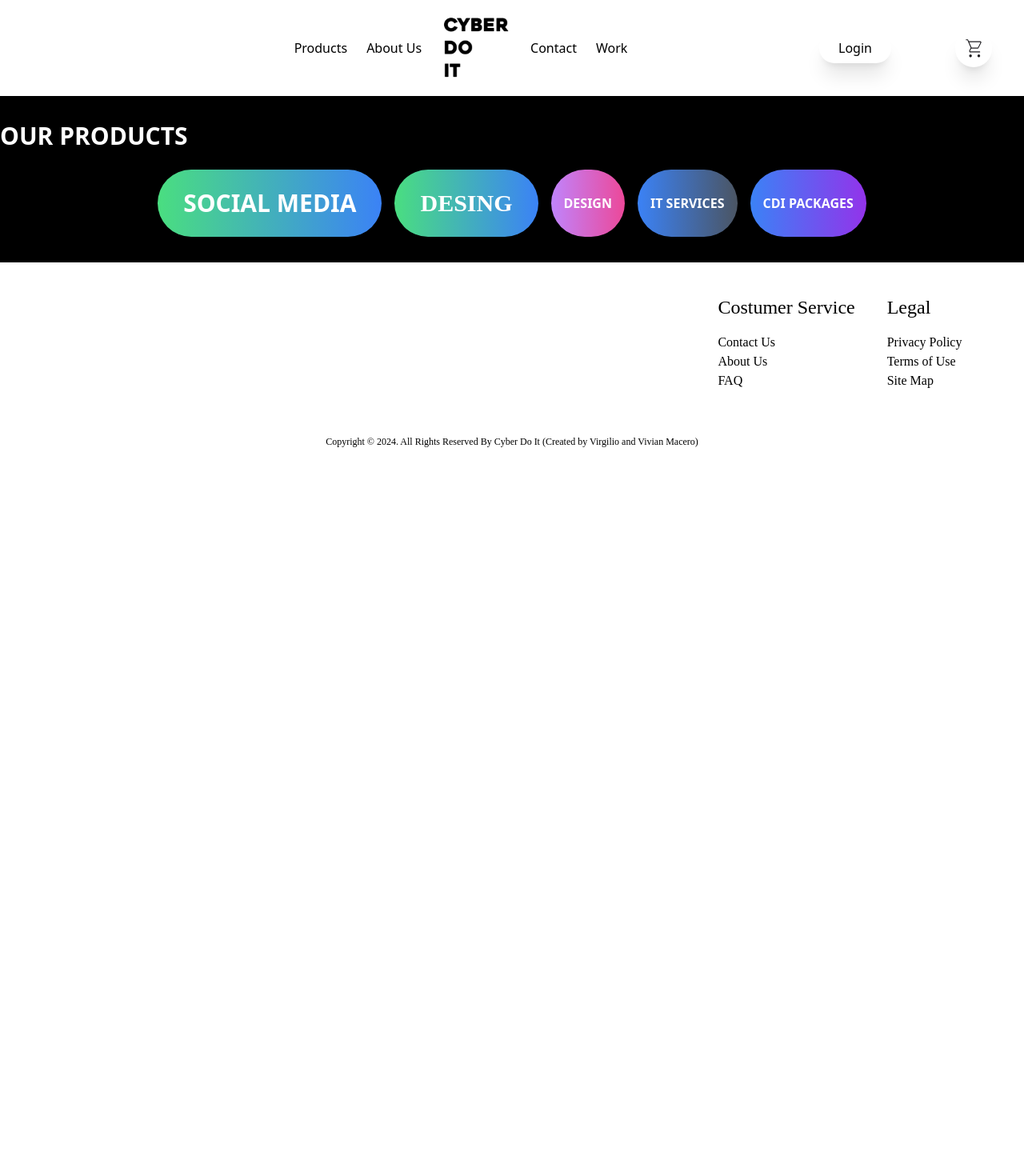
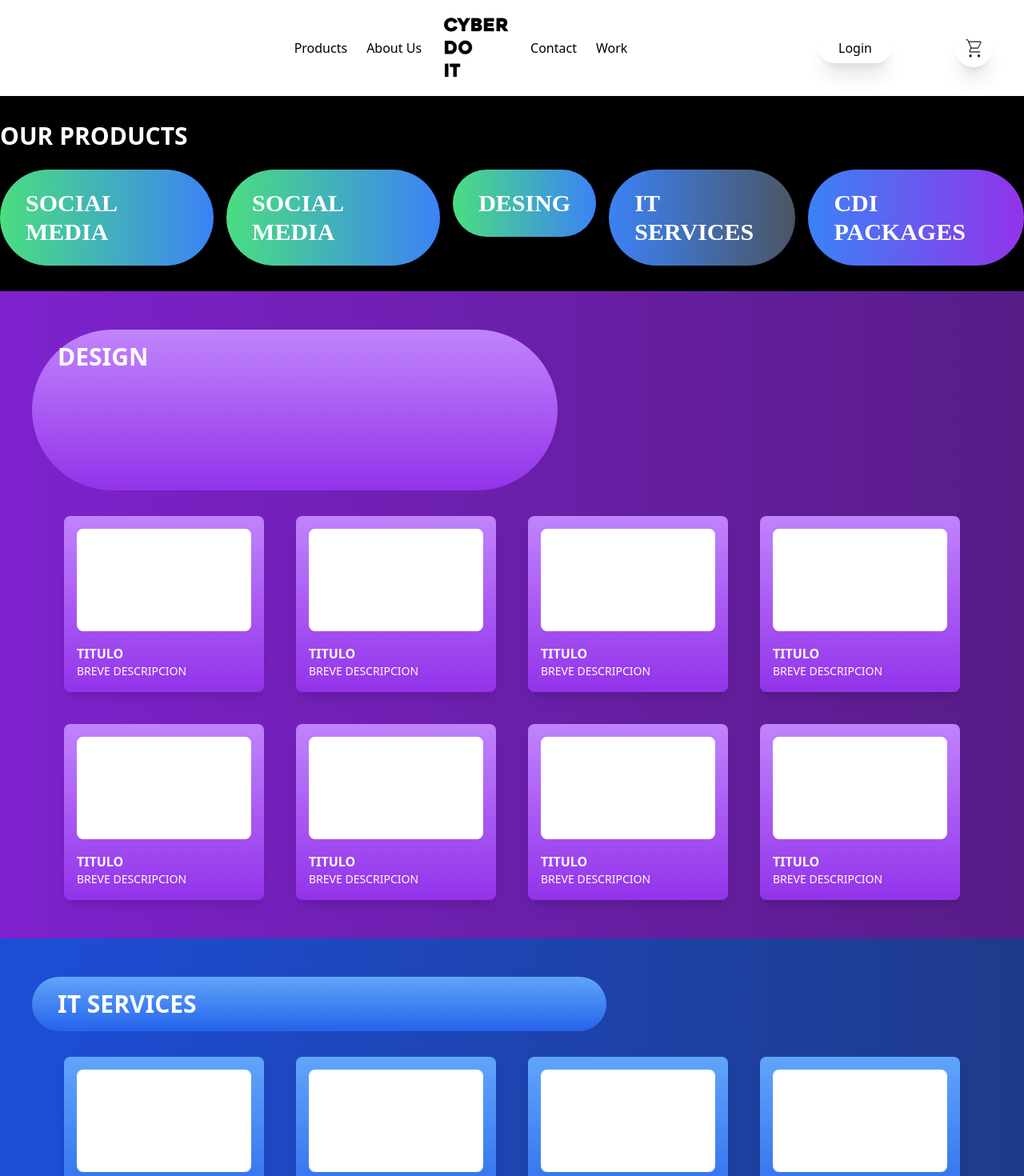
Before and after one commit to VirgilioMacero/cyber-do-it-WebPage, a React (Vite) app: page /products in a window 1280 px wide. Shown: the top 1470 px of the page at 80% size. Before the commit the page ends 800 px from the top, so only its background shows below. Built offline with nearby package versions, Linux system fonts and the light colour scheme; a web font is replaced by a local one.

Commit message:
quit log in carrusel and make section products and cards for products

```diff
--- a/src/components/Home/Carrousel.tsx
+++ b/src/components/Home/Carrousel.tsx
@@ -32,7 +32,6 @@ export default function Carrousel({images}:{images:Array<string>}) {
   const endPosition = () => {
     setIsDragging(false);
     const movedBy = currentTranslate - prevTranslate;
-    console.log(movedBy)
     if (movedBy < -20 && currentIndex < images.length - 1) {
       setCurrentIndex(currentIndex + 1);
     }
--- /dev/null
+++ b/src/components/Products/Card.tsx
@@ -0,0 +1,28 @@
+export default function Card({
+    id = 0,
+    title = "Test",
+    description = "Test description",
+    price = 0,
+    className = ""
+}:{
+    id: number
+    title: string
+    description: string
+    price?: number
+    className?: string
+}){
+    return (
+        // image card
+        <div key={id} className={`${className} rounded-lg shadow-lg`}>
+        <div className="bg-white h-32 mb-4 rounded-lg flex items-center justify-center">
+          {price ? <span className="text-2xl font-bold">+</span> : ""}
+        </div>
+        {/* Body card */}
+        <div className="text-white">
+          <h3 className="font-bold">{title}</h3>
+          <p className="text-sm">{description}</p>
+          {price ? <p className="font-bold mt-2">{price}</p> : <span></span>}
+        </div>
+      </div>
+    );
+}
--- a/src/components/Products/NavProducts.tsx
+++ b/src/components/Products/NavProducts.tsx
@@ -6,24 +6,27 @@ export default function NavProducts(){
             <div className="bg-black text-white py-8">
                 <h2 className="text-3xl font-bold mb-6 text-left">OUR PRODUCTS</h2>
                 <div className="flex justify-center space-x-4">
-                    <button className="bg-gradient-to-r from-green-400 to-blue-500 hover:from-green-500 hover:to-blue-600 text-white font-bold py-6 px-8 rounded-full shadow-md text-3xl">
-                        SOCIAL MEDIA
-                    </button>
-
+                    <LinkButton
+                    className="bg-gradient-to-r from-green-400 to-blue-500 hover:from-green-500 hover:to-blue-600 text-white font-bold py-6 px-8 rounded-full shadow-md text-3xl"
+                    name="SOCIAL MEDIA"
+                    />
                 <LinkButton
+                    className="bg-gradient-to-r from-green-400 to-blue-500 hover:from-green-500 hover:to-blue-600 text-white font-bold py-6 px-8 rounded-full shadow-md text-3xl"
+                    name="SOCIAL MEDIA"
+                    />
+                    <LinkButton
                     className="bg-gradient-to-r from-green-400 to-blue-500 hover:from-green-500 hover:to-blue-600 text-white font-bold py-6 px-8 rounded-full shadow-md text-3xl"
                     name="DESING"
                     />
 
-                    <button className="bg-gradient-to-r from-purple-400 to-pink-500 hover:from-purple-500 hover:to-pink-600 text-white font-bold py-2 px-4 rounded-full shadow-md">
-                        DESIGN
-                    </button>
-                    <button className="bg-gradient-to-r from-blue-500 to-gray-600 hover:from-blue-600 hover:to-gray-700 text-white font-bold py-2 px-4 rounded-full shadow-md">
-                        IT SERVICES
-                    </button>
-                    <button className="bg-gradient-to-r from-blue-500 to-purple-600 hover:from-blue-600 hover:to-purple-700 text-white font-bold py-2 px-4 rounded-full shadow-md">
-                        CDI PACKAGES
-                    </button>
+                    <LinkButton
+                    className="bg-gradient-to-r from-blue-500 to-gray-600 hover:from-blue-600 hover:to-gray-700 text-white font-bold py-6 px-8 rounded-full shadow-md text-3xl"
+                    name="IT SERVICES"
+                    />
+                    <LinkButton
+                    className="bg-gradient-to-r from-blue-500 to-purple-600 hover:from-blue-600 hover:to-purple-700 text-white font-bold py-6 px-8 rounded-full shadow-md text-3xl"
+                    name="CDI PACKAGES"
+                    />
                 </div>
             </div>
         </div>
--- /dev/null
+++ b/src/components/Products/SectionProduct.tsx
@@ -0,0 +1,26 @@
+import Card from "./Card";
+
+export default function SectionProduct({
+    title,
+    cards,
+    className = "",
+    classNameCard = ""
+}:{
+    title: string
+    cards: Array<any>
+    className?: string
+    classNameCard?: string
+}){
+
+    return (
+        // bg-gradient-to-r from-purple-700 to-purple-900
+    <div className={`${className} min-h-fit flex flex-col items-center py-12`}>
+        <div className= {`${classNameCard} text-white text-3xl font-bold ml-10 pl-8 pr-[40%] py-4 self-start rounded-full mb-8`}>{title}</div>
+        <div className="grid grid-cols-1 sm:grid-cols-2 md:grid-cols-4 gap-10 px-4 w-[90%]">
+          {cards.map((card) => (
+            <Card className={classNameCard} id={card.id} title={card.title} description={card.description} />
+          ))}
+        </div>
+      </div>
+    );
+}
--- a/src/components/Shared/LinkButton.tsx
+++ b/src/components/Shared/LinkButton.tsx
@@ -3,7 +3,7 @@ export default function LinkButton({
   link = "",
   className = "",
 }: {
-  name?: string;
+  name: string;
   link?: string;
   className?: string;
 }) {
--- a/src/views/Products.tsx
+++ b/src/views/Products.tsx
@@ -1,12 +1,56 @@
 import Footer from "../components/Shared/Footer";
 import Header from "../components/Shared/Header";
-import NavProducts from "../components/Home/Gallery/NavProducts";
+import NavProducts from "../components/Products/NavProducts";
+import SectionProduct from "../components/Products/SectionProduct";
 
 export default function Products() {
+    const desing = [
+        { id: 1, title: 'TITULO', description: 'BREVE DESCRIPCION', price: '$$$' },
+        { id: 2, title: 'TITULO', description: 'BREVE DESCRIPCION', price: '$$$' },
+        { id: 3, title: 'TITULO', description: 'BREVE DESCRIPCION', price: '$$$' },
+        { id: 4, title: 'TITULO', description: 'BREVE DESCRIPCION', price: '$$$' },
+        { id: 5, title: 'TITULO', description: 'BREVE DESCRIPCION', price: '$$$' },
+        { id: 6, title: 'TITULO', description: 'BREVE DESCRIPCION', price: '$$$' },
+        { id: 7, title: 'TITULO', description: 'BREVE DESCRIPCION', price: '$$$' },
+        { id: 8, title: 'TITULO', description: 'BREVE DESCRIPCION', price: '$$$' },
+      ];
+      const itServices = [
+        { id: 1, title: 'TITULO', description: 'BREVE DESCRIPCION', price: '$$$' },
+        { id: 2, title: 'TITULO', description: 'BREVE DESCRIPCION', price: '$$$' },
+        { id: 3, title: 'TITULO', description: 'BREVE DESCRIPCION', price: '$$$' },
+        { id: 4, title: 'TITULO', description: 'BREVE DESCRIPCION', price: '$$$' },
+        { id: 5, title: 'TITULO', description: 'BREVE DESCRIPCION', price: '$$$' },
+        { id: 6, title: 'TITULO', description: 'BREVE DESCRIPCION', price: '$$$' },
+        { id: 7, title: 'TITULO', description: 'BREVE DESCRIPCION', price: '$$$' },
+        { id: 8, title: 'TITULO', description: 'BREVE DESCRIPCION', price: '$$$' },
+      ];
+      const cdi = [
+        { id: 1, title: 'TITULO', description: 'BREVE DESCRIPCION', price: '$$$' },
+        { id: 2, title: 'TITULO', description: 'BREVE DESCRIPCION', price: '$$$' },
+        { id: 3, title: 'TITULO', description: 'BREVE DESCRIPCION', price: '$$$' }
+      ];
     return(
         <div>
             <Header></Header>
             <NavProducts/>
+            <SectionProduct
+                title="DESIGN"
+                cards={desing}
+                className="bg-gradient-to-r from-purple-700 to-purple-900"
+                classNameCard="bg-gradient-to-b from-purple-400 to-purple-600 p-4 min-h-[201px] min-w-[181px]"
+                />
+                <SectionProduct
+                title="IT SERVICES"
+                cards={itServices}
+                className="bg-gradient-to-r from-blue-700 to-blue-900"
+                classNameCard="bg-gradient-to-b from-blue-400 to-blue-600 p-4"
+                />
+                                <SectionProduct
+                title="CDI PACKAGES"
+                cards={cdi}
+                className="bg-gradient-to-r from-gray-700 to-gray-900"
+                classNameCard="bg-gradient-to-b from-gray-400 to-gray-600 p-4"
+                />
             <Footer />
         </div>
     );
```
